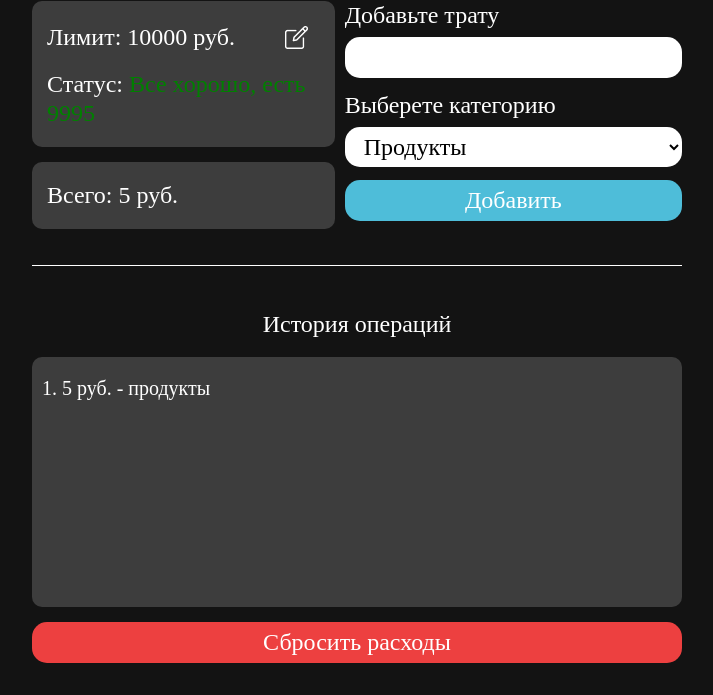
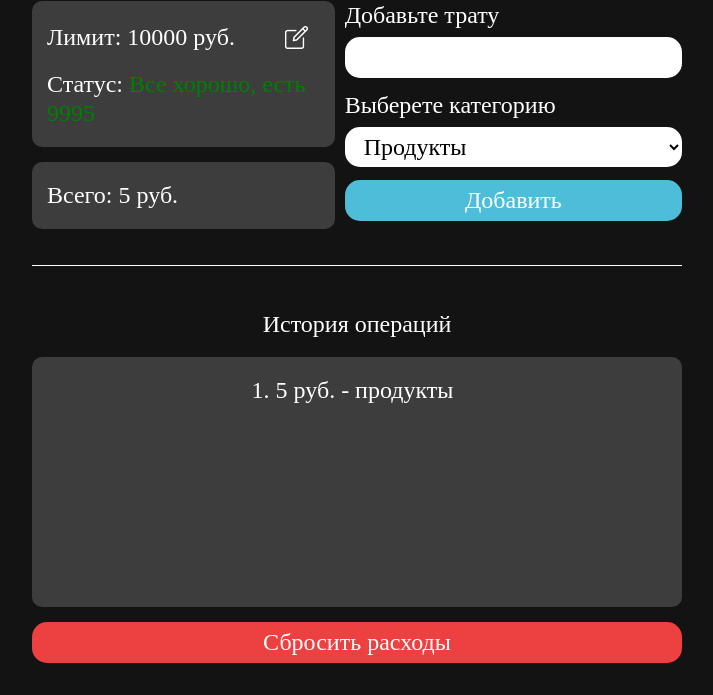
Before and after one commit to EmilKhamatnurov/Expenses__App, a plain HTML site: page index.html in a window 1280 px wide. Both pictures are taken after typing "5" into the empty fields and a click on the button "Добавить". Shown: the part 105-800 px from the top of the page, without its empty margins (283-996 px from the left). Drawn offline with Linux system fonts and the light colour scheme.

Commit message:
Исправлены некоторые стили

```diff
--- a/scripts/index.js
+++ b/scripts/index.js
@@ -66,7 +66,7 @@ function trackExpensee(expense) {
 
 function getExpenseFromUser() {
 	//1.Получаем значения из поля ввода
-	if (inputNode.value == "") {
+	if (inputNode.value == "" || inputNode.value <= 0) {
 		return null;
 	}
 	// 2.1 Сохраняем трату с список
@@ -80,6 +80,7 @@ function getExpenseFromUser() {
 function clearInput() {
 	inputNode.value = "";
 }
+
 function clearPopUpInput() {
 	changeLimitInputNode.value = "";
 }
@@ -131,7 +132,7 @@ function renderStatus(totalCost) {
 
 //Функция для считывания нового лимита
 function getNewLimitFromUser() {
-	if (changeLimitInputNode.value == "") {
+	if (changeLimitInputNode.value == "" || changeLimitInputNode.value <= 0) {
 		return null;
 	}
 	// 2.1 Берем данные из инпута
--- a/styles/index.css
+++ b/styles/index.css
@@ -251,6 +251,19 @@ hr {
 		gap: 10px;
 	}
 
+	.expenses-app__history-block {
+		display: flex;
+		flex-direction: column;
+		align-items: center;
+
+	}
+
+	.history {
+		font-size: 24px;
+		line-height: 28px;
+
+	}
+
 	.popup__content {
 		width: 30%;
 		height: 250px;
```
